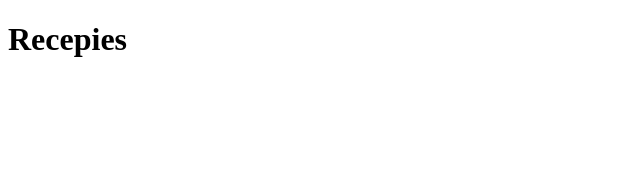
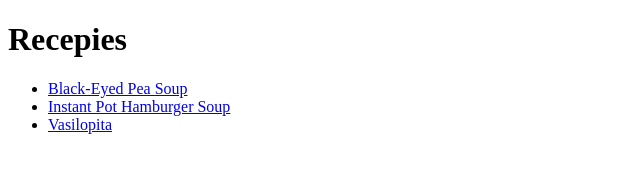
Before and after one commit to wa-ha-ha-ha22/odin-recepie, a plain HTML site: page index.html in a window 1280 px wide. Shown: the whole page, without its empty margins (0-640 px from the left). Drawn offline with Linux system fonts and the light colour scheme.

Commit message:
Create list for recepie pages links
Thsi allows the user to open a new tab with the recepie

```diff
--- a/index.html
+++ b/index.html
@@ -8,5 +8,10 @@
 
     <body>
         <h1>Recepies</h1>
+        <ul>
+            <li><a href="./recepies/black_eyed_pea_soup.html" target="_blank" ref="noopener noreferrer">Black-Eyed Pea Soup</a></li>
+            <li><a href="./recepies/instant_pot_hamburger_soup.html" target="_blank" ref="noopener noreferrer">Instant Pot Hamburger Soup</a></li>
+            <li><a href="./recepies/vasilopita.html" target="_blank" ref="noopener noreferrer">Vasilopita</a></li>
+        </ul>
     </body>
 </html>
```
